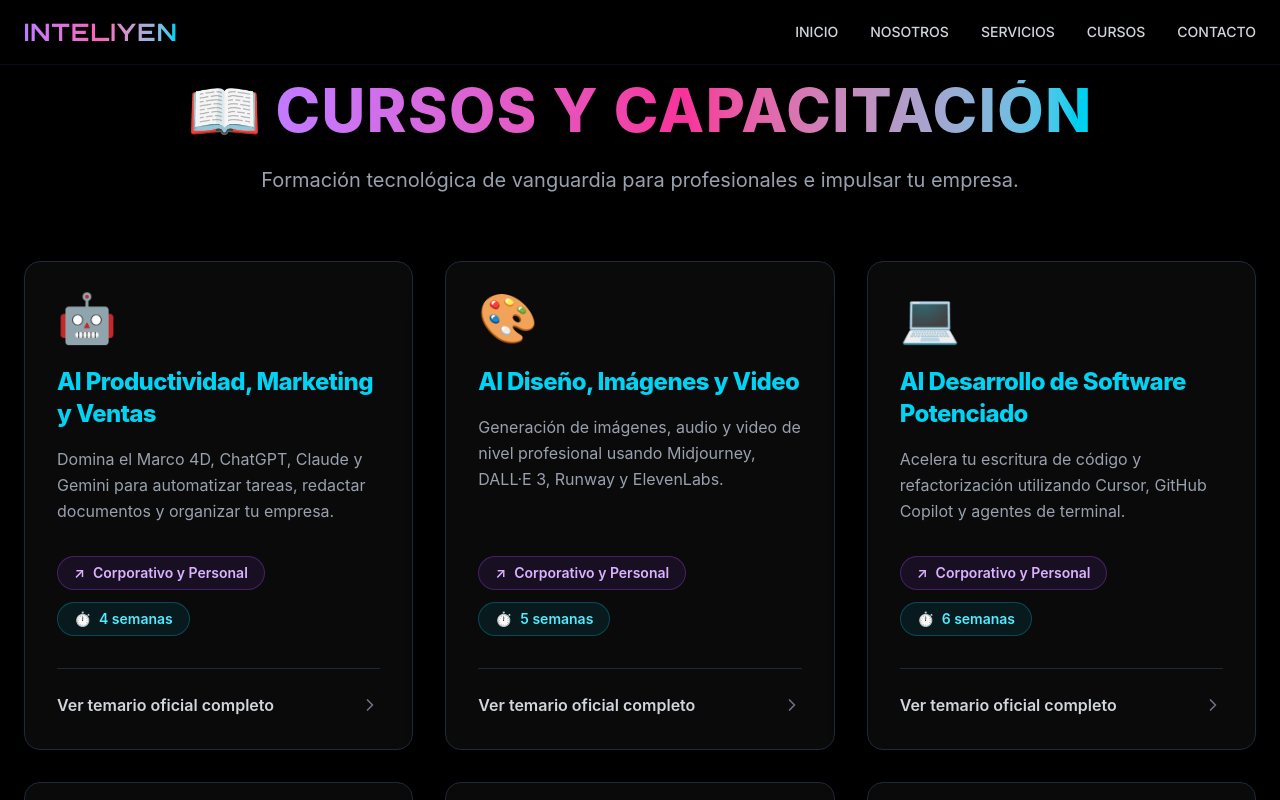
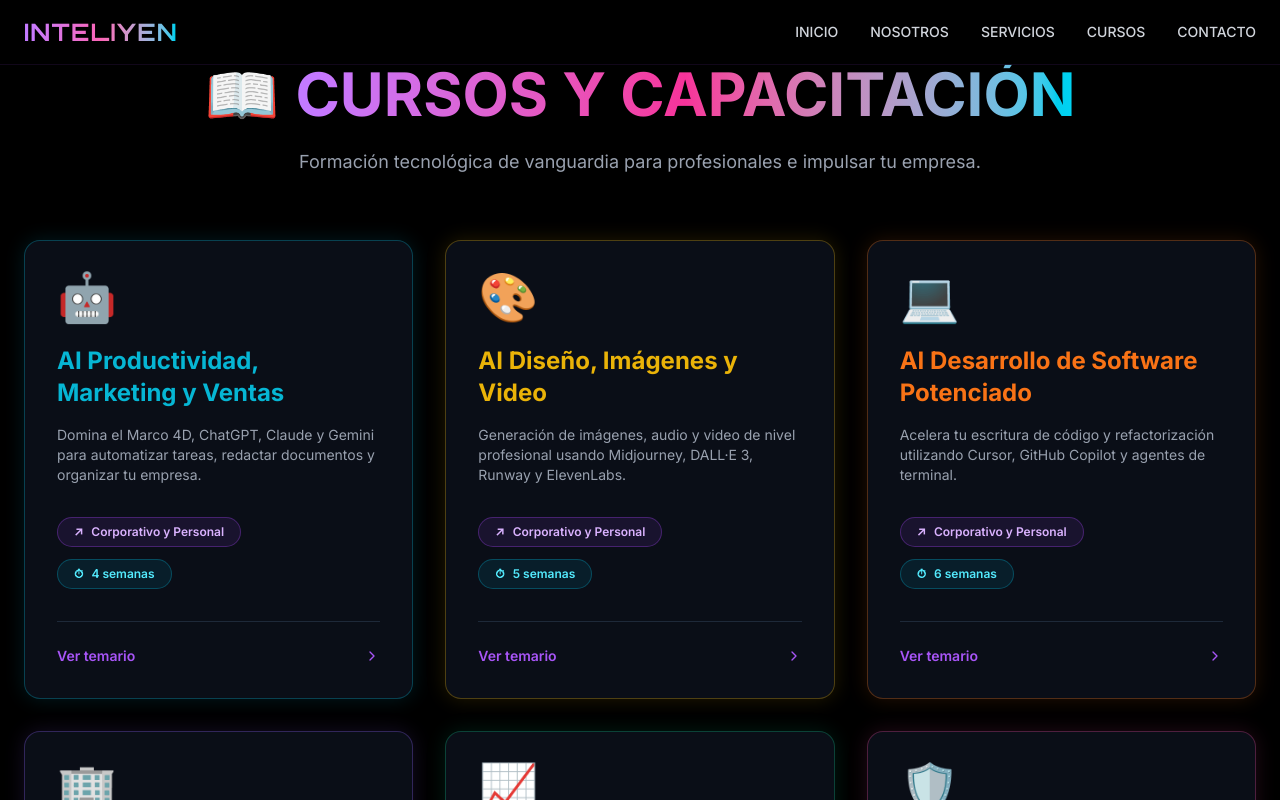
Before and after one commit to inteliyentecnologia-blip/inteliyen-web, a React (Vite) app: page /cursos in a window 1280 px wide. Shown: the top 800 px of the page. Built offline with nearby package versions, Linux system fonts and the light colour scheme.

Commit message:
fix: recuperando mi diseño original chingon sin la basura del bot

```diff
--- a/src/app/pages/CoursesListPage.tsx
+++ b/src/app/pages/CoursesListPage.tsx
@@ -2,57 +2,74 @@ import { Link } from 'react-router-dom';
 import { ChevronRight } from 'lucide-react';
 import { coursesData } from '../data/coursesData';
 
+const getCardStyle = (id: number) => {
+  switch (id) {
+    case 1: return { text: 'text-[#06B6D4]', border: 'border-[#06B6D4]/30', glow: 'shadow-[0_0_20px_rgba(6,182,212,0.15)] hover:shadow-[0_0_30px_rgba(6,182,212,0.3)]' }; // Cyan
+    case 2: return { text: 'text-[#EAB308]', border: 'border-[#EAB308]/30', glow: 'shadow-[0_0_20px_rgba(234,179,8,0.15)] hover:shadow-[0_0_30px_rgba(234,179,8,0.3)]' }; // Amarillo
+    case 3: return { text: 'text-[#F97316]', border: 'border-[#F97316]/30', glow: 'shadow-[0_0_20px_rgba(249,115,22,0.15)] hover:shadow-[0_0_30px_rgba(249,115,22,0.3)]' }; // Naranja
+    case 4: return { text: 'text-[#8B5CF6]', border: 'border-[#8B5CF6]/30', glow: 'shadow-[0_0_20px_rgba(139,92,246,0.15)] hover:shadow-[0_0_30px_rgba(139,92,246,0.3)]' }; // Morado
+    case 5: return { text: 'text-[#10B981]', border: 'border-[#10B981]/30', glow: 'shadow-[0_0_20px_rgba(16,185,129,0.15)] hover:shadow-[0_0_30px_rgba(16,185,129,0.3)]' }; // Verde
+    case 6: return { text: 'text-[#EC4899]', border: 'border-[#EC4899]/30', glow: 'shadow-[0_0_20px_rgba(236,72,153,0.15)] hover:shadow-[0_0_30px_rgba(236,72,153,0.3)]' }; // Rosa
+    default: return { text: 'text-[#06B6D4]', border: 'border-[#06B6D4]/30', glow: 'shadow-[0_0_20px_rgba(6,182,212,0.15)] hover:shadow-[0_0_30px_rgba(6,182,212,0.3)]' };
+  }
+};
+
 export default function CoursesListPage() {
   return (
-    <div className="min-h-screen bg-black text-white py-20 px-6 font-sans pb-32">
+    <div className="min-h-screen bg-black text-white py-16 px-6">
 
-      {/* TÍTULO ORIGINAL (SIN EL LOGO DE LA V) */}
+      {/* TÍTULO Y LEYENDA LIMPIOS (Sin clases que rompan tu tipografía y espaciado) */}
       <div className="text-center mb-16 px-4">
-        <h1 className="text-4xl md:text-6xl font-bold mb-6 flex items-center justify-center gap-4 tracking-tighter">
-          <span className="text-purple-400">📖</span>
-          <span className="text-transparent bg-clip-text bg-gradient-to-r from-purple-400 via-pink-500 to-cyan-400 uppercase tracking-wide font-extrabold">
+        <h1 className="text-4xl md:text-6xl font-bold mb-6 flex items-center justify-center gap-4 uppercase">
+          <span>📖</span>
+          <span className="text-transparent bg-clip-text bg-gradient-to-r from-purple-400 via-pink-500 to-cyan-400">
             Cursos y Capacitación
           </span>
         </h1>
-        <p className="text-gray-400 text-lg md:text-xl max-w-3xl mx-auto leading-relaxed">
+        <p className="text-gray-400 text-lg max-w-3xl mx-auto">
           Formación tecnológica de vanguardia para profesionales e impulsar tu empresa.
         </p>
       </div>
 
       <div className="max-w-7xl mx-auto grid grid-cols-1 md:grid-cols-2 lg:grid-cols-3 gap-8">
-        {coursesData.map((course) => (
-          <div key={course.id} className="group bg-[#0a0a0a] border border-gray-800 rounded-2xl p-8 flex flex-col hover:border-cyan-500/50 transition-colors shadow-2xl relative overflow-hidden">
-            <div className="absolute top-0 left-0 w-full h-full bg-gradient-to-br from-cyan-500/5 to-transparent opacity-0 group-hover:opacity-100 transition-opacity duration-500 pointer-events-none"></div>
-
-            <div className="relative z-10 flex flex-col h-full">
+        {coursesData.map((course) => {
+          const style = getCardStyle(course.id);
+          return (
+            <div
+              key={course.id}
+              className={`group bg-[#0A0E17] border ${style.border} rounded-2xl p-8 flex flex-col transition-all duration-300 ${style.glow}`}
+            >
               <div className="text-5xl mb-6">{course.icon}</div>
 
-              <h2 className="text-2xl font-extrabold text-cyan-400 mb-4 group-hover:text-cyan-300 transition-colors tracking-tight">
+              <h2 className={`text-2xl font-bold mb-4 ${style.text}`}>
                 {course.title}
               </h2>
 
-              <p className="text-gray-400 mb-8 flex-grow leading-relaxed">
+              <p className="text-gray-400 mb-8 flex-grow text-sm">
                 {course.description}
               </p>
 
               <div className="flex flex-col gap-3 mb-8">
-                <span className="inline-flex items-center w-max px-4 py-1.5 rounded-full border border-purple-500/30 bg-purple-500/10 text-purple-300 text-sm font-semibold">
+                <span className="inline-flex items-center w-max px-4 py-1.5 rounded-full border border-purple-500/30 bg-purple-500/10 text-purple-300 text-xs font-semibold">
                   <span className="mr-2">↗</span> {course.audienceType}
                 </span>
-                <span className="inline-flex items-center w-max px-4 py-1.5 rounded-full border border-cyan-500/30 bg-cyan-500/10 text-cyan-300 text-sm font-semibold">
+                <span className="inline-flex items-center w-max px-4 py-1.5 rounded-full border border-cyan-500/30 bg-cyan-500/10 text-cyan-300 text-xs font-semibold">
                   <span className="mr-2">⏱</span> {course.duration}
                 </span>
               </div>
 
-              <div className="mt-auto pt-6 border-t border-gray-800 group-hover:border-cyan-500/30 transition-colors">
-                <Link to={`/cursos/${course.id}`} className="text-gray-300 group-hover:text-white flex items-center justify-between text-base font-semibold transition-colors">
-                  Ver temario oficial completo
-                  <ChevronRight className="w-5 h-5 text-gray-500 group-hover:text-cyan-400 transition-colors" />
+              <div className="mt-auto pt-6 border-t border-gray-800">
+                <Link
+                  to={`/cursos/${course.id}`}
+                  className="text-[#A855F7] hover:text-[#C084FC] flex items-center justify-between text-sm font-semibold transition-colors"
+                >
+                  Ver temario
+                  <ChevronRight className="w-4 h-4" />
                 </Link>
               </div>
             </div>
-          </div>
-        ))}
+          );
+        })}
       </div>
     </div>
   );
```
Also changed, not shown: 5 other files (tests, documents, lock files or other folders).
